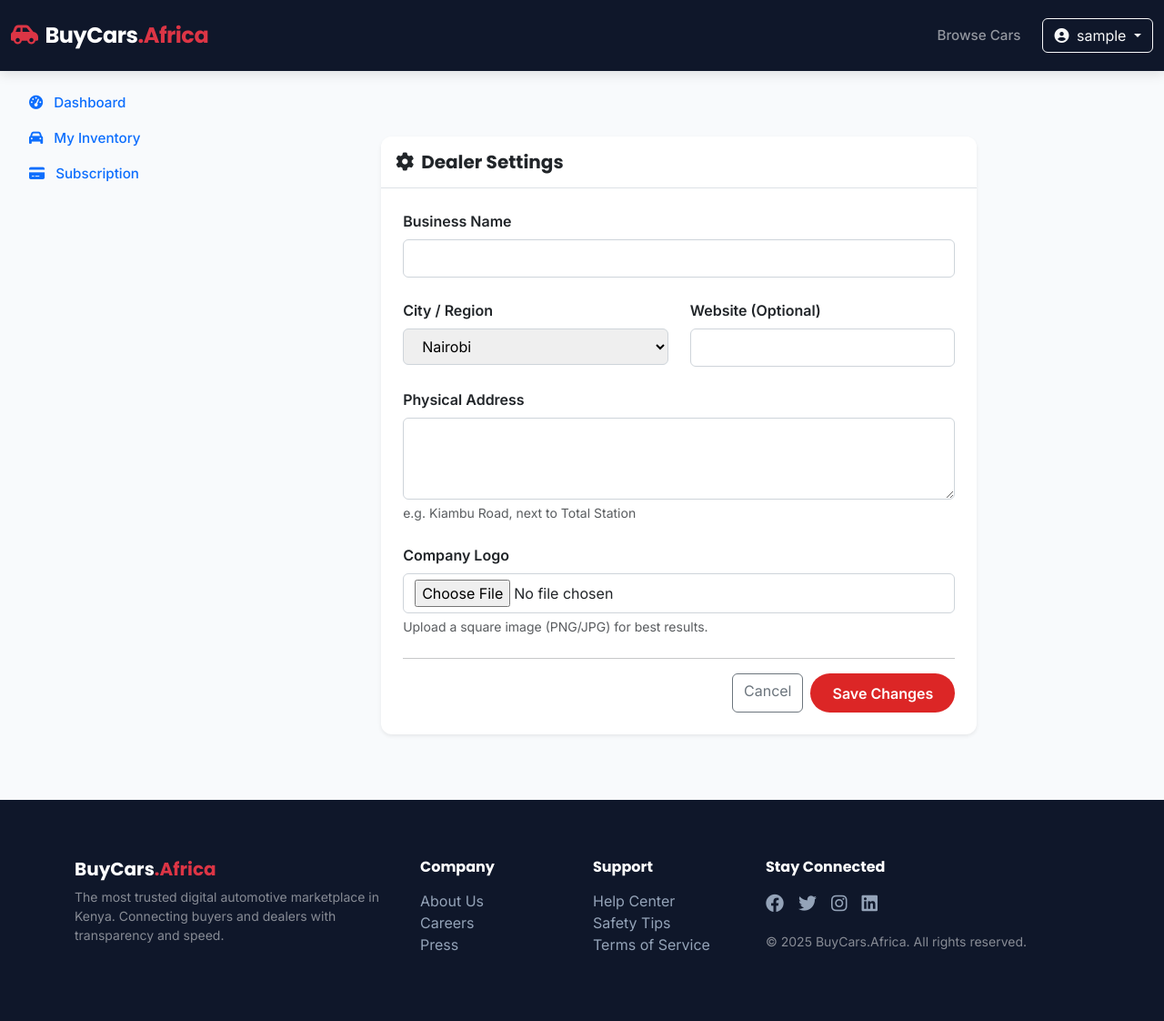
After one commit to kelvinketer/buycars-africa, a Django app: page /dashboard/settings/ in a window 1280 px wide. The commit adds this page. Shown: the whole page at 91% size. Run offline with Django 5.2, Linux system fonts and the light colour scheme; the visitor is signed in with stand-in values (Sample User, id 1); data comes from the database, SQL or seed files in the repository.

Commit message:
Add Dealer Settings page for logo and address management

```diff
--- a/buycars_project/urls.py
+++ b/buycars_project/urls.py
@@ -12,7 +12,7 @@ urlpatterns = [
     path('', car_views.public_homepage, name='home'),
     path('car/<int:car_id>/', car_views.car_detail, name='car_detail'),
 
-    # --- NEW: DEALER SHOWROOM (Public Profile) ---
+    # --- DEALER SHOWROOM (Public Profile) ---
     path('dealer/<str:username>/', car_views.dealer_showroom, name='dealer_showroom'),
 
     # --- AUTHENTICATION ---
@@ -24,6 +24,9 @@ urlpatterns = [
     path('dashboard/', car_views.dealer_dashboard, name='dealer_dashboard'),
     path('add-car/', car_views.add_car, name='add_car'),
 
+    # --- NEW: DEALER SETTINGS ---
+    path('dashboard/settings/', user_views.profile_settings, name='profile_settings'),
+
     # --- EDIT & DELETE ROUTES ---
     path('dashboard/edit/<int:car_id>/', car_views.edit_car, name='edit_car'),
     path('dashboard/delete/<int:car_id>/', car_views.delete_car, name='delete_car'),
--- a/templates/dealer/dashboard.html
+++ b/templates/dealer/dashboard.html
@@ -18,7 +18,11 @@
             {% endif %}
         </div>
 
-        <div class="btn-toolbar mb-2 mb-md-0">
+        <div class="btn-toolbar mb-2 mb-md-0 gap-2">
+            <a href="{% url 'profile_settings' %}" class="btn btn-outline-dark shadow-sm">
+                <i class="fas fa-cog me-1"></i> Settings
+            </a>
+
             <a href="{% url 'add_car' %}" class="btn btn-danger shadow-sm">
                 <i class="fas fa-plus me-1"></i> Add New Car
             </a>
--- /dev/null
+++ b/templates/dealer/profile_settings.html
@@ -0,0 +1,67 @@
+{% extends 'base.html' %}
+
+{% block content %}
+<div class="container py-5">
+    <div class="row justify-content-center">
+        <div class="col-md-8">
+            <div class="card shadow-sm border-0">
+                <div class="card-header bg-white py-3 border-bottom">
+                    <h5 class="mb-0 fw-bold"><i class="fas fa-cog me-2"></i>Dealer Settings</h5>
+                </div>
+                <div class="card-body p-4">
+                    <form method="POST" enctype="multipart/form-data">
+                        {% csrf_token %}
+
+                        <div class="mb-4">
+                            <label class="form-label fw-bold">Business Name</label>
+                            {{ form.business_name }}
+                        </div>
+
+                        <div class="row mb-4">
+                            <div class="col-md-6">
+                                <label class="form-label fw-bold">City / Region</label>
+                                {{ form.city }}
+                            </div>
+                            <div class="col-md-6">
+                                <label class="form-label fw-bold">Website (Optional)</label>
+                                {{ form.website_link }}
+                            </div>
+                        </div>
+
+                        <div class="mb-4">
+                            <label class="form-label fw-bold">Physical Address</label>
+                            {{ form.physical_address }}
+                            <div class="form-text">e.g. Kiambu Road, next to Total Station</div>
+                        </div>
+
+                        <div class="mb-4">
+                            <label class="form-label fw-bold">Company Logo</label>
+                            {{ form.logo }}
+                            <div class="form-text">Upload a square image (PNG/JPG) for best results.</div>
+                        </div>
+
+                        <hr>
+
+                        <div class="d-flex justify-content-end gap-2">
+                            <a href="{% url 'dealer_dashboard' %}" class="btn btn-outline-secondary">Cancel</a>
+                            <button type="submit" class="btn btn-primary-custom px-4">Save Changes</button>
+                        </div>
+                    </form>
+                </div>
+            </div>
+        </div>
+    </div>
+</div>
+
+<style>
+    /* Quick styling to make Django form fields look like Bootstrap */
+    input[type="text"], input[type="url"], select, textarea {
+        display: block; width: 100%; padding: 0.5rem 1rem;
+        font-size: 1rem; border: 1px solid #ced4da; border-radius: 0.375rem;
+    }
+    input[type="file"] {
+        display: block; width: 100%; padding: 0.375rem 0.75rem;
+        border: 1px solid #ced4da; border-radius: 0.375rem;
+    }
+</style>
+{% endblock %}
--- a/users/forms.py
+++ b/users/forms.py
@@ -1,10 +1,20 @@
 from django import forms
 from django.contrib.auth.forms import UserCreationForm
 from django.contrib.auth import get_user_model
+from .models import DealerProfile  # <--- Import the DealerProfile model
 
 User = get_user_model()
 
 class CustomUserCreationForm(UserCreationForm):
     class Meta:
         model = User
-        fields = ('username', 'email', 'phone_number') # Added phone number and email
+        fields = ('username', 'email', 'phone_number')
+
+# --- NEW: DEALER PROFILE FORM ---
+class DealerProfileForm(forms.ModelForm):
+    class Meta:
+        model = DealerProfile
+        fields = ['business_name', 'logo', 'city', 'physical_address', 'website_link']
+        widgets = {
+            'physical_address': forms.Textarea(attrs={'rows': 3}),
+        }
--- a/users/views.py
+++ b/users/views.py
@@ -1,7 +1,10 @@
 from django.shortcuts import render, redirect
 from django.contrib.auth import login, logout
 from django.contrib.auth.forms import AuthenticationForm
-from .forms import CustomUserCreationForm  # Checks for phone_number
+from django.contrib.auth.decorators import login_required # <--- Added
+from django.contrib import messages # <--- Added
+from .models import DealerProfile # <--- Added
+from .forms import CustomUserCreationForm, DealerProfileForm  # <--- Added DealerProfileForm
 
 def signup_view(request):
     if request.method == 'POST':
@@ -38,3 +41,21 @@ def login_view(request):
 def logout_view(request):
     logout(request)
     return redirect('home')
+
+# --- NEW: DEALER PROFILE SETTINGS ---
+@login_required
+def profile_settings(request):
+    # 1. Get or Create the profile for the logged-in user
+    # We use get_or_create so it doesn't crash if a profile is missing
+    profile, created = DealerProfile.objects.get_or_create(user=request.user)
+
+    if request.method == 'POST':
+        form = DealerProfileForm(request.POST, request.FILES, instance=profile)
+        if form.is_valid():
+            form.save()
+            messages.success(request, 'Profile details updated successfully!')
+            return redirect('dealer_dashboard')
+    else:
+        form = DealerProfileForm(instance=profile)
+
+    return render(request, 'dealer/profile_settings.html', {'form': form})
```
